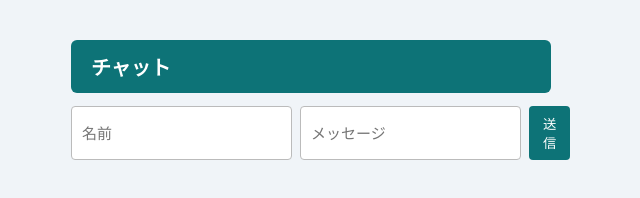
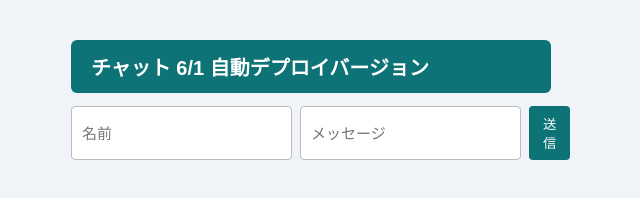
Before and after one commit to ui-nk/web-app-2026, a website: page myapp/public/chat.html in a window 1280 px wide. Shown: the whole page, without its empty margins (329-969 px from the left). Drawn offline with Linux system fonts and the light colour scheme; no server answers.

```diff
--- a/myapp/public/chat.html
+++ b/myapp/public/chat.html
@@ -19,7 +19,7 @@
   </style>
 </head>
 <body>
-  <h1>チャット</h1>
+  <h1>チャット 6/1 自動デプロイバージョン</h1>
   <form id="form">
     <input type="text" id="username" placeholder="名前" required>
     <input type="text" id="text" placeholder="メッセージ" required>
```
